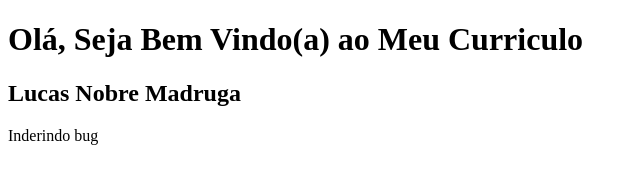
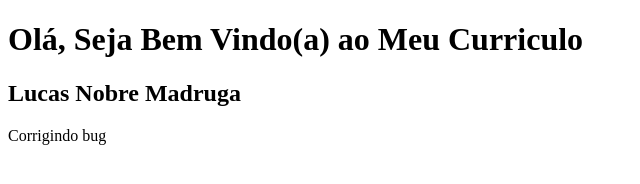
Before and after one commit to lucasnobremadruga/meu-curriculo, a plain HTML site: page index.html in a window 1280 px wide. Shown: the full height of the page, 0-640 px from the left. Drawn offline with Linux system fonts and the light colour scheme.

Commit message:
Correção de bug

```diff
--- a/index.html
+++ b/index.html
@@ -8,7 +8,7 @@
 <body>
     <h1>Olá, Seja Bem Vindo(a) ao Meu Curriculo</h1>
     <h2>Lucas Nobre Madruga</h2>
-    <p>Inderindo bug</p>
+    <p>Corrigindo bug</p>
     <script src="app.js"></script>
 </body>
 </html>
```
